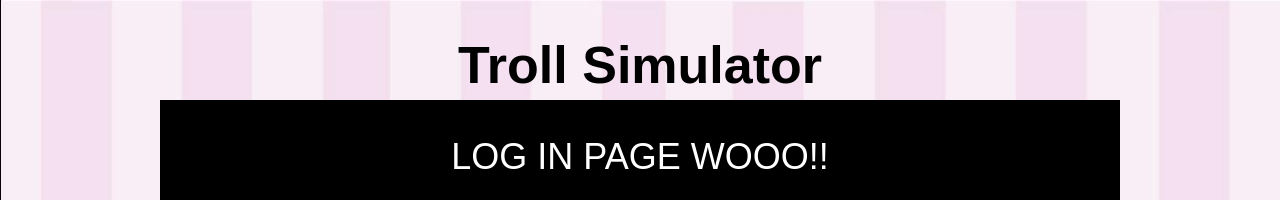
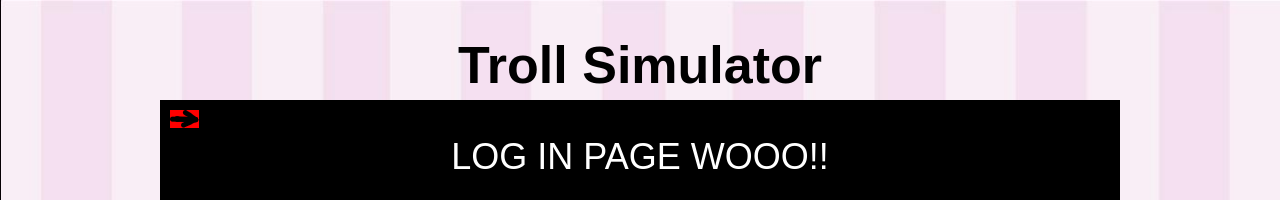
Before and after one commit to perblawiik/the-cake, a React (Create React App) app: page / in a window 1280 px wide. Shown: the top 200 px of the page. Built offline with nearby package versions, Linux system fonts and the light colour scheme.

Commit message:
Arrow colorchange
Arrow color change

```diff
--- a/src/js/classes/GameWindow.js
+++ b/src/js/classes/GameWindow.js
@@ -34,7 +34,7 @@ class GameWindow extends Component {
         };
 
         const arrowStyle = {
-
+            backgroundColor: 'red',
             position: 'absolute',
             left: '10px',
             top: '10px',
```
